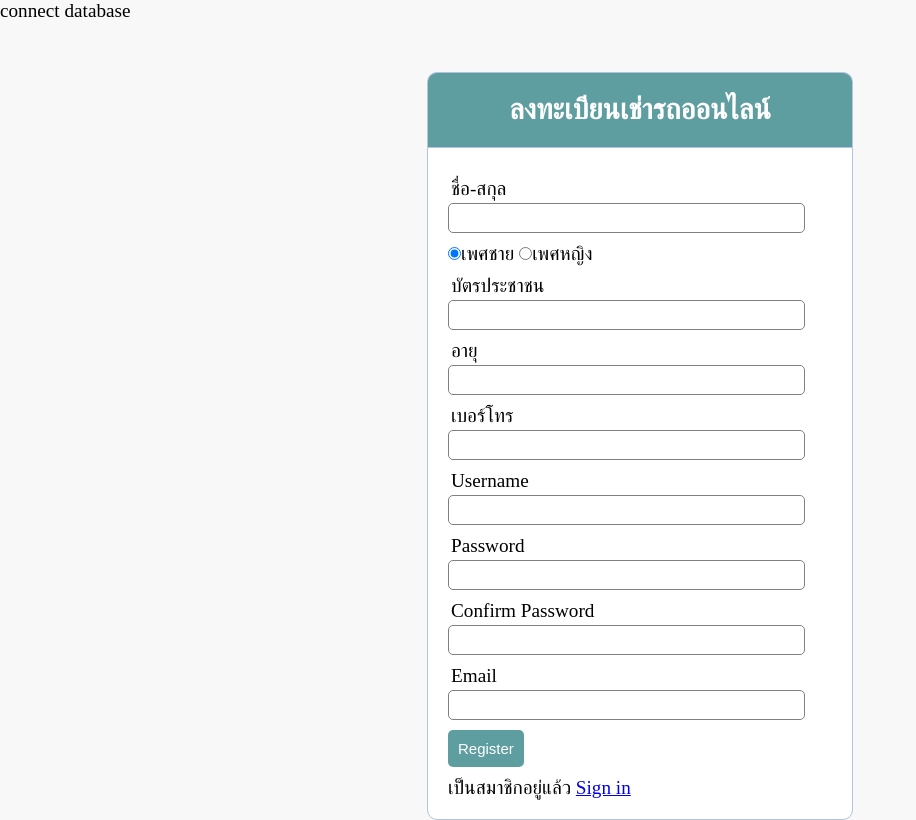
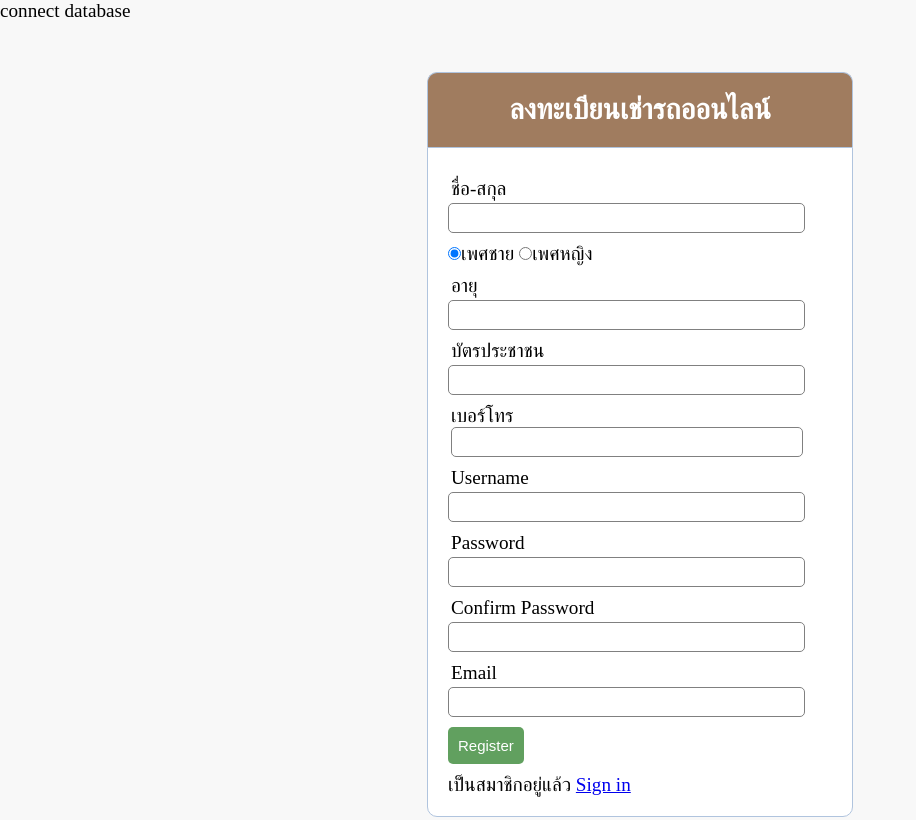
Before and after one commit to csearme14/project_test2, a PHP site: page /register.php in a window 1280 px wide. Shown: the whole page, without its empty margins (0-916 px from the left). Run offline with PHP 8.4, Linux system fonts and the light colour scheme.

Commit message:
25/04/2564
เพิ่มรูป

```diff
--- a/index.php
+++ b/index.php
@@ -24,11 +24,9 @@
     <link rel="stylesheet" href="style.css">
 </head>
 <body>
-
     <div class="homeheader">
         <h2>Home Page</h2>
     </div>
-
     <div class="homecontent">
         <!--  notification message -->
         <?php if (isset($_SESSION['success'])) : ?>
@@ -47,6 +45,8 @@
             <p>ยินดีต้อนรับ <strong><?php echo $_SESSION['username']; ?></strong></p>
             <p><a href="index.php?logout='1'" style="color: red;">Logout</a></p>
         <?php endif ?>
+
+        <br><img src="รถมอเตอร์ไซต์.jpg">
     </div>
 
 </body>
--- a/register.php
+++ b/register.php
@@ -39,10 +39,10 @@
             <Input type="radio" name="sex" value="male"checked>เพศชาย
             <Input type="radio" name="sex" value="female">เพศหญิง
         </div>
-        <!-- div class="input-group">
+        <div class="input-group">
             <label for="age">อายุ</label>
             <input type="text" name="age">
-        </-div-->
+        </div>
         <div class="input-group">
             <label for="id_card">บัตรประชาชน</label>
             <input type="text" name="id_card">
@@ -56,16 +56,15 @@
         </div>
          [A-Za-z0-9_]{1,15} -->
 
-        <div class="input-group">
+        <!--div class="input-group">
             <label for="old-test">อายุ</label>
             <input type="tel" name="old-test" pattern="^(?:1[5-9]|[2-5][0-9]6[0-5])$" title="กรอกอายุระหว่าง 15-65 ปี" required>
-        </div>
-        <!-- ^(?:1[01][0-9]|120|1[7-9]|[2-9][0-9])$ -->
+        </-div>
+        < ^(?:1[01][0-9]|120|1[7-9]|[2-9][0-9])$ -->
+
         <div class="input-group">
-        <label for="phon">เบอร์โทร</label>
-        <input type="tel" name="Test_tel" pattern="\d{3}\d{3}\d{4}" title="กรอกเบอร์โทรศัทพ์" required>
-            <!--label for="phon">เบอร์โทร</-label>
-            <input type="text" name="phon"-->
+            <label for="phon">เบอร์โทร</-label>
+            <input type="text" name="phon">
         </div>
         <div class="input-group">
             <label for="username">Username</label>
--- a/style.css
+++ b/style.css
@@ -12,7 +12,7 @@ body {
     width: 30%;
     margin: 50px auto 0px;
     color: white;
-    background: #5f9ea0;
+    background: #a07c5f;
     text-align: center;
     border: 1px solid #b0c4de;
     border-bottom: none;
@@ -38,7 +38,7 @@ form {
     text-align: center;
     padding-top: 3rem;
     width: 100%;
-    background: #ccc;
+    background: rgb(160, 238, 231);
     height: 100vh;
 }
 
@@ -66,7 +66,7 @@ form {
     padding: 10px;
     font-size: 15px;
     color: white;
-    background: #5f9ea0;
+    background: #61a05f;
     border: none;
     border-radius: 5px;
 }
```
Also changed, not shown: displayimage.php (added, +14 -0 lines), รถมอเตอร์ไซต์.jpg (added).
